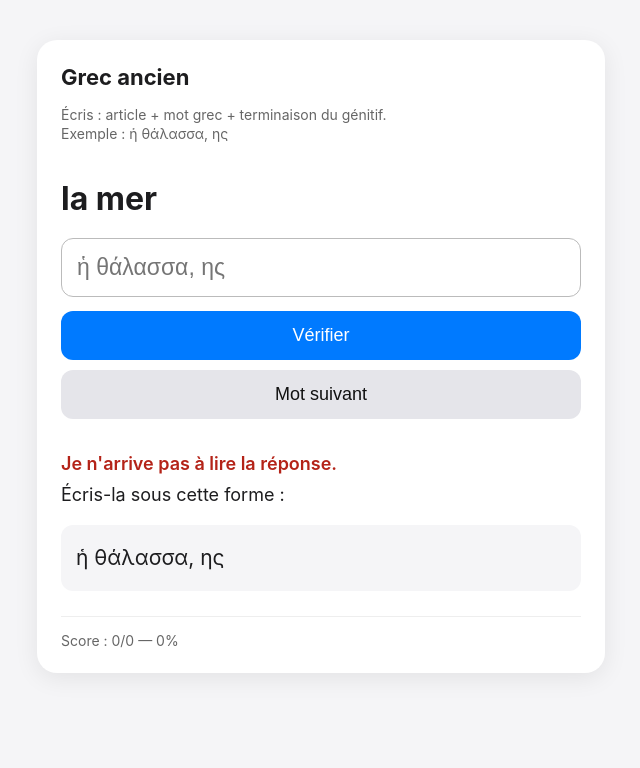
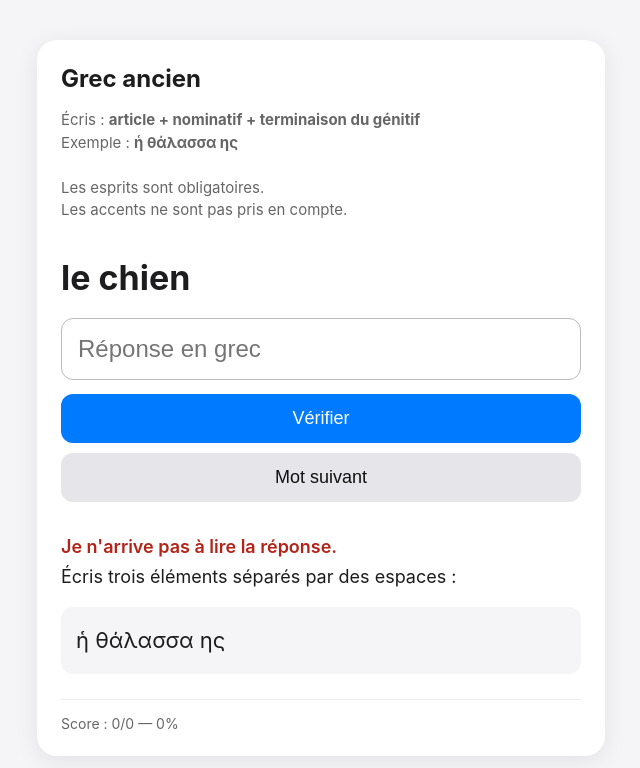
Before and after one commit to M972-code/grec-ancien, a plain HTML site: page index.html in a window 1280 px wide. Both pictures are taken after a click on the button "Vérifier". Shown: the whole page, without its empty margins (319-959 px from the left). Drawn offline with Linux system fonts and the light colour scheme.

Commit message:
Revise title and enhance Greek exercise instructions
Updated the title and improved the instructions for the Greek language exercise. Adjusted styles and fixed various text elements for better clarity and user experience.

```diff
--- a/index.html
+++ b/index.html
@@ -3,7 +3,7 @@
 <head>
   <meta charset="UTF-8">
   <meta name="viewport" content="width=device-width, initial-scale=1.0">
-  <title>Mon grec ancien</title>
+  <title>Révision grec ancien</title>
 
   <style>
     body {
@@ -24,27 +24,27 @@
     }
 
     h1 {
-      font-size: 22px;
       margin-top: 0;
+      font-size: 24px;
     }
 
     .instruction {
       color: #666;
-      font-size: 14px;
-      line-height: 1.4;
+      font-size: 15px;
+      line-height: 1.5;
     }
 
     .question {
       margin: 35px 0 20px;
-      font-size: 32px;
+      font-size: 34px;
       font-weight: 700;
     }
 
     input {
       width: 100%;
       box-sizing: border-box;
-      padding: 15px;
-      font-size: 23px;
+      padding: 16px;
+      font-size: 24px;
       border-radius: 12px;
       border: 1px solid #bbb;
       margin-bottom: 14px;
@@ -59,7 +59,6 @@
       background: #007aff;
       color: white;
       margin-bottom: 10px;
-      cursor: pointer;
     }
 
     button.secondary {
@@ -84,11 +83,11 @@
     }
 
     .correction {
-      margin-top: 15px;
+      margin-top: 14px;
       padding: 15px;
       background: #f5f5f7;
       border-radius: 12px;
-      font-size: 21px;
+      font-size: 22px;
     }
 
     .stats {
@@ -108,8 +107,11 @@
   <h1>Grec ancien</h1>
 
   <div class="instruction">
-    Écris : article + mot grec + terminaison du génitif.<br>
-    Exemple : ἡ θάλασσα, ης
+    Écris : <strong>article + nominatif + terminaison du génitif</strong><br>
+    Exemple : <strong>ἡ θάλασσα ης</strong><br><br>
+
+    Les esprits sont obligatoires.<br>
+    Les accents ne sont pas pris en compte.
   </div>
 
   <div class="question" id="question"></div>
@@ -117,7 +119,7 @@
   <input
     id="answer"
     type="text"
-    placeholder="ἡ θάλασσα, ης"
+    placeholder="Réponse en grec"
     autocomplete="off"
     autocapitalize="none"
     spellcheck="false"
@@ -138,17 +140,10 @@
 <script>
 
 /*
-  NOTRE LEXIQUE
+  LEXIQUE DU CHAPITRE TEST
 
-  Pour chaque nom :
-  fr = traduction française
-  article = article grec
-  word = nominatif
-  genitive = terminaison du génitif
-
-  Pour le moment nous mettons seulement un mot test.
-  Nous remplirons ensuite automatiquement ce tableau
-  à partir de tes chapitres.
+  answerGenitive = terminaison que tu dois réciter.
+  fullGenitive = forme complète affichée dans la correction.
 */
 
 const lexicon = [
@@ -157,84 +152,152 @@ const lexicon = [
     fr: "la mer",
     article: "ἡ",
     word: "θάλασσα",
-    genitive: "ης"
+    answerGenitive: "ης",
+    fullGenitive: "θαλάσσης"
+  },
+
+  {
+    fr: "le cheval",
+    article: "ὁ",
+    word: "ἵππος",
+    answerGenitive: "ου",
+    fullGenitive: "ἵππου"
+  },
+
+  {
+    fr: "le lion",
+    article: "ὁ",
+    word: "λέων",
+    answerGenitive: "οντος",
+    fullGenitive: "λέοντος"
+  },
+
+  {
+    fr: "le loup",
+    article: "ὁ",
+    word: "λύκος",
+    answerGenitive: "ου",
+    fullGenitive: "λύκου"
+  },
+
+  {
+    fr: "le taureau",
+    article: "ὁ",
+    word: "ταῦρος",
+    answerGenitive: "ου",
+    fullGenitive: "ταύρου"
+  },
+
+  {
+    fr: "l'eau",
+    article: "τό",
+    word: "ὕδωρ",
+    answerGenitive: "ατος",
+    fullGenitive: "ὕδατος"
+  },
+
+  {
+    fr: "la ville",
+    article: "ἡ",
+    word: "πόλις",
+    answerGenitive: "εως",
+    fullGenitive: "πόλεως"
+  },
+
+  {
+    fr: "le cygne",
+    article: "ὁ",
+    word: "κύκνος",
+    answerGenitive: "ου",
+    fullGenitive: "κύκνου"
+  },
+
+  {
+    fr: "le chien",
+    article: "ὁ",
+    word: "κύων",
+    answerGenitive: "υνος",
+    fullGenitive: "κυνός"
   }
 
 ];
 
 
-let currentIndex = 0;
+let currentIndex = Math.floor(Math.random() * lexicon.length);
 let score = 0;
 let attempts = 0;
+let answered = false;
 
 
 /*
-  Ignore uniquement les esprits.
+  Supprime UNIQUEMENT les accents.
 
-  Les accents restent présents et sont donc contrôlés.
+  On conserve les esprits :
+  ἀ et ἁ restent différents.
+
+  Donc :
+  ἵππος = ἱππος pour l'application
+  mais
+  ἵππος ≠ ἰππος
 */
-function removeBreathingMarks(text) {
+function removeAccents(text) {
 
   return text
     .normalize("NFD")
 
-    // esprit doux
-    .replace(/\u0313/g, "")
+    // accent grave
+    .replace(/\u0300/g, "")
 
-    // esprit rude
-    .replace(/\u0314/g, "")
+    // accent aigu
+    .replace(/\u0301/g, "")
+
+    // circonflexe grec / périspomène
+    .replace(/\u0342/g, "")
+
+    // anciennes variantes Unicode d'accents grecs
+    .replace(/\u0340/g, "")
+    .replace(/\u0341/g, "")
 
     .normalize("NFC");
 }
 
 
-/*
-  Nettoyage général :
-  - espaces
-  - minuscules
-  - esprits ignorés
-*/
 function normalize(text) {
 
-  return removeBreathingMarks(text)
+  return removeAccents(text)
     .trim()
     .toLowerCase()
+    .replace(/[,.·;]/g, "")
     .replace(/\s+/g, " ");
 }
 
 
 /*
-  Analyse une réponse du type :
+  Format attendu :
 
-  ἡ θάλασσα, ης
+  ἡ θάλασσα ης
+
+  premier élément = article
+  dernier élément = génitif
+  tout ce qui est au milieu = nominatif
 */
 function parseAnswer(text) {
 
-  const parts = text.split(",");
+  const clean = text
+    .trim()
+    .replace(/[,.·;]/g, " ")
+    .replace(/\s+/g, " ");
 
-  if (parts.length < 2) {
+  const parts = clean.split(" ");
+
+  if (parts.length < 3) {
     return null;
   }
 
-  const firstPart = parts[0].trim();
-  const genitive = parts.slice(1).join(",").trim();
-
-  const words = firstPart.split(/\s+/);
-
-  if (words.length < 2) {
-    return null;
-  }
-
-  const article = words[0];
-
-  const word = words
-    .slice(1)
-    .join(" ");
-
   return {
-    article: article,
-    word: word,
-    genitive: genitive
+    article: parts[0],
+    word: parts.slice(1, -1).join(" "),
+    genitive: parts[parts.length - 1]
   };
 }
 
@@ -250,6 +313,8 @@ function showWord() {
 
   document.getElementById("feedback").innerHTML = "";
 
+  answered = false;
+
   updateStats();
 
   document.getElementById("answer").focus();
@@ -258,12 +323,17 @@ function showWord() {
 
 function checkAnswer() {
 
+  if (answered) {
+    return;
+  }
+
   const current = lexicon[currentIndex];
 
-  const rawAnswer =
+  const raw =
     document.getElementById("answer").value;
 
-  const user = parseAnswer(rawAnswer);
+  const user = parseAnswer(raw);
+
 
   if (!user) {
 
@@ -273,10 +343,10 @@ function checkAnswer() {
         Je n'arrive pas à lire la réponse.
       </div>
 
-      Écris-la sous cette forme :
+      Écris trois éléments séparés par des espaces :
 
       <div class="correction">
-        ἡ θάλασσα, ης
+        ἡ θάλασσα ης
       </div>
       `;
 
@@ -294,68 +364,48 @@ function checkAnswer() {
 
   const genitiveOK =
     normalize(user.genitive) ===
-    normalize(current.genitive);
+    normalize(current.answerGenitive);
 
 
   attempts++;
-
+  answered = true;
 
   let html = "";
 
 
   if (articleOK) {
-    html +=
-      `<div class="correct">✓ Article</div>`;
+    html += `<div class="correct">✓ Article</div>`;
   } else {
-    html +=
-      `<div class="wrong">
-        ✗ Article
-      </div>`;
+    html += `<div class="wrong">✗ Article</div>`;
   }
 
 
   if (wordOK) {
-    html +=
-      `<div class="correct">
-        ✓ Nominatif
-      </div>`;
+    html += `<div class="correct">✓ Nominatif</div>`;
   } else {
-    html +=
-      `<div class="wrong">
-        ✗ Nominatif
-      </div>`;
+    html += `<div class="wrong">✗ Nominatif</div>`;
   }
 
 
   if (genitiveOK) {
-    html +=
-      `<div class="correct">
-        ✓ Génitif
-      </div>`;
+    html += `<div class="correct">✓ Génitif</div>`;
   } else {
-    html +=
-      `<div class="wrong">
-        ✗ Génitif
-      </div>`;
+    html += `<div class="wrong">✗ Génitif</div>`;
   }
 
 
-  if (
-    articleOK &&
-    wordOK &&
-    genitiveOK
-  ) {
+  if (articleOK && wordOK && genitiveOK) {
 
     score++;
 
     html =
-      `
-      <div class="correct">
+      `<div class="correct">
         ✓ Bonne réponse !
-      </div>
-      ` + html;
+      </div><br>` + html;
 
-  } else {
+  }
+
+  else {
 
     html +=
       `
@@ -365,9 +415,14 @@ function checkAnswer() {
 
         <strong>
           ${current.article}
-        ${current.word},
-        ${current.genitive}
+          ${current.word}
+          ${current.answerGenitive}
         </strong>
+
+        <br><br>
+
+        Génitif complet :
+        <strong>${current.fullGenitive}</strong>
 
       </div>
       `;
@@ -382,14 +437,6 @@ function checkAnswer() {
 
 
 function nextWord() {
-
-  /*
-    Pour l'instant il n'y a qu'un mot.
-    Dès que nous aurons plusieurs mots,
-    ce système les choisira au hasard.
-  */
-
-  if (lexicon.length > 1) {
 
   let newIndex;
 
@@ -407,7 +454,6 @@ function nextWord() {
   );
 
   currentIndex = newIndex;
-  }
 
   showWord();
 }
@@ -415,14 +461,10 @@ function nextWord() {
 
 function updateStats() {
 
-  let percentage = 0;
-
-  if (attempts > 0) {
-    percentage =
-      Math.round(
-        (score / attempts) * 100
-      );
-  }
+  const percentage =
+    attempts === 0
+      ? 0
+      : Math.round((score / attempts) * 100);
 
   document.getElementById("stats").textContent =
     `Score : ${score}/${attempts} — ${percentage}%`;
@@ -430,7 +472,7 @@ function updateStats() {
 
 
 /*
-  Touche Entrée = Vérifier
+  Entrée = vérifier
 */
 document
   .getElementById("answer")
```
Lines whose indentation alone changed are shown as unchanged.
